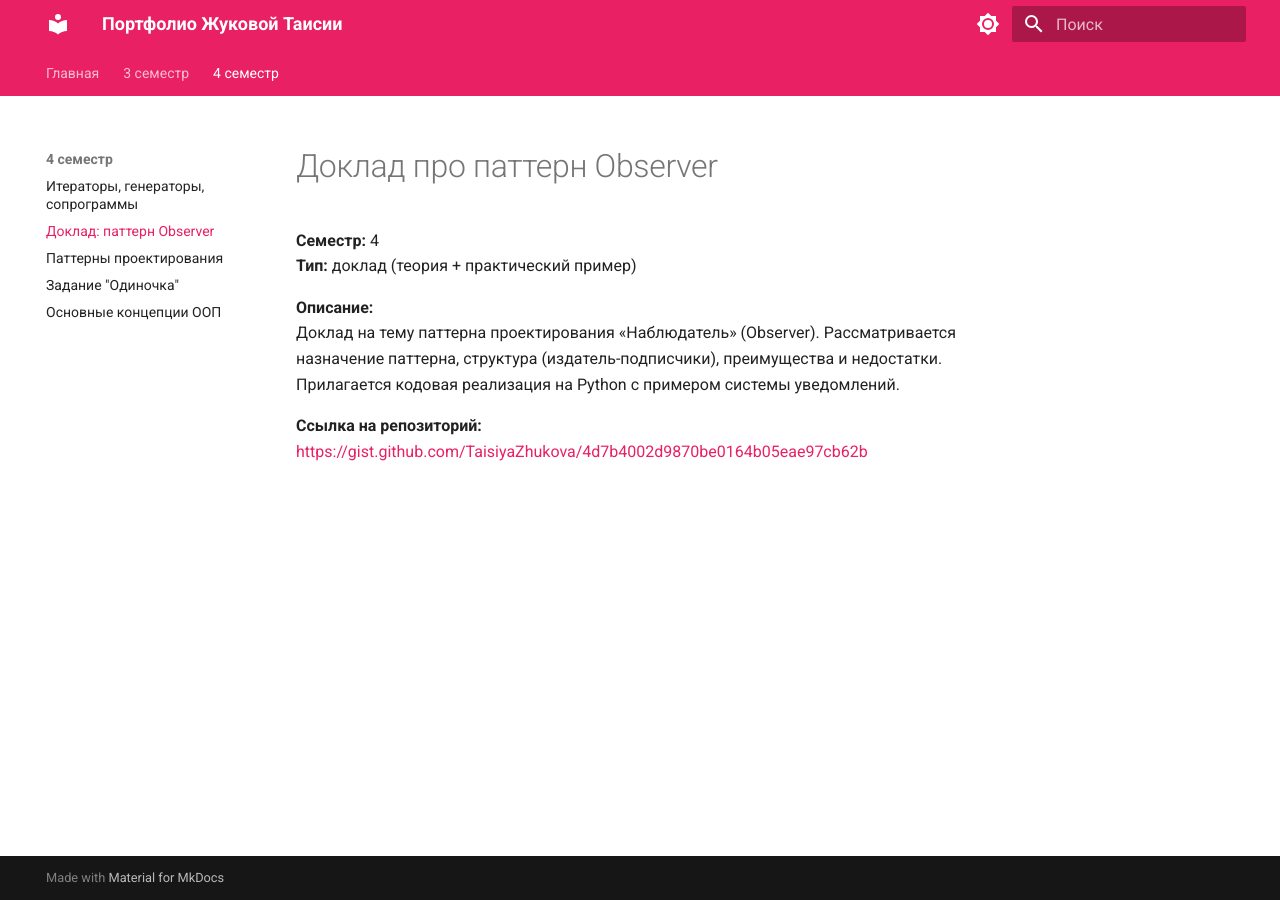
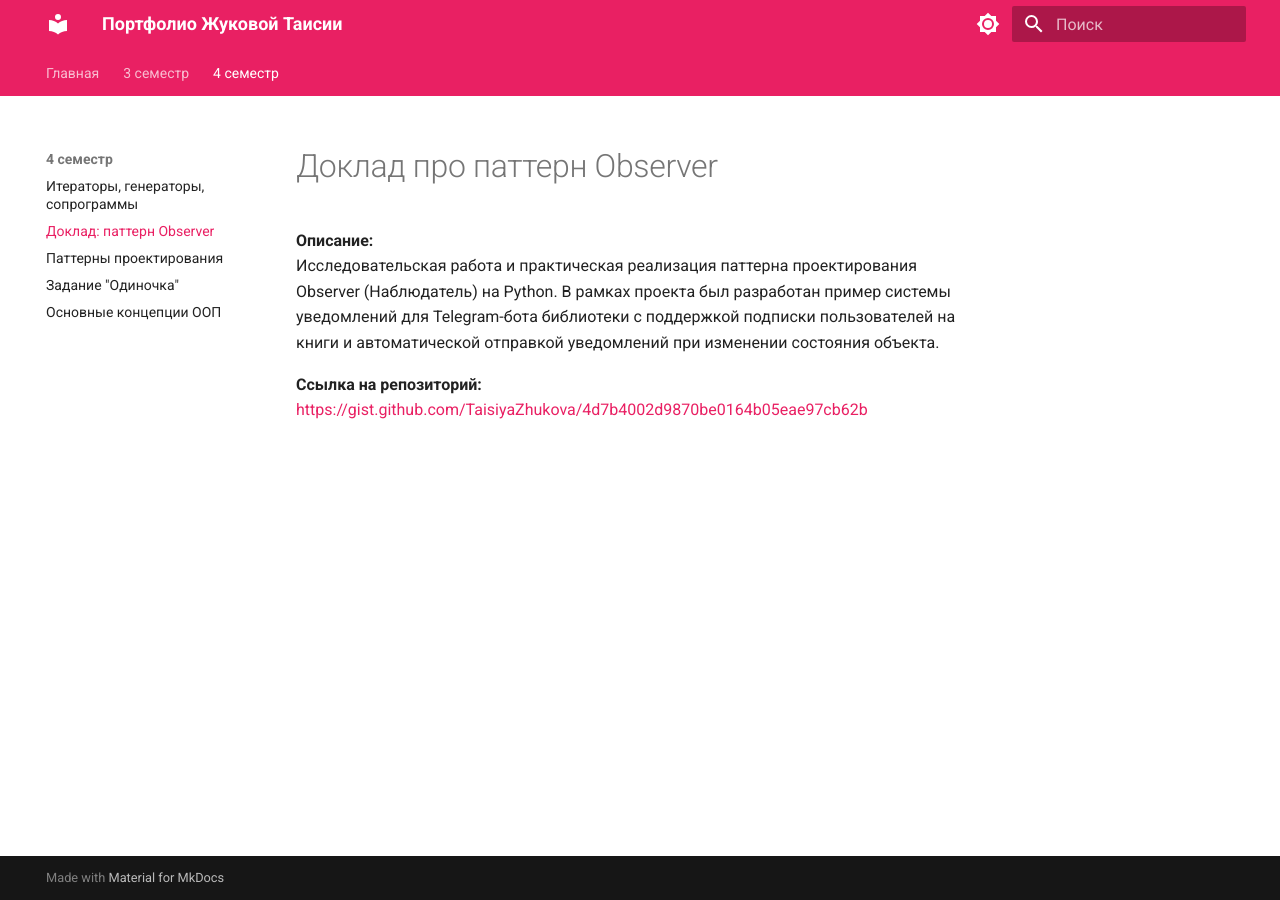
Before and after one commit to TaisiyaZhukova/portfolio-site, an MkDocs documentation site: the page built from docs/projects/observer_pattern_report.md, in a window 1280 px wide. Built offline with MkDocs 1.6.1 and Material for MkDocs 9.7.7, drawn with Linux system fonts in a browser that asks for light colours.

Commit message:
Update observer_pattern_report.md

```diff
--- a/docs/projects/observer_pattern_report.md
+++ b/docs/projects/observer_pattern_report.md
@@ -1,10 +1,7 @@
 # Доклад про паттерн Observer
 
-**Семестр:** 4
-**Тип:** доклад (теория + практический пример)
-
 **Описание:**
-Доклад на тему паттерна проектирования «Наблюдатель» (Observer). Рассматривается назначение паттерна, структура (издатель-подписчики), преимущества и недостатки. Прилагается кодовая реализация на Python с примером системы уведомлений.
+Исследовательская работа и практическая реализация паттерна проектирования Observer (Наблюдатель) на Python. В рамках проекта был разработан пример системы уведомлений для Telegram-бота библиотеки с поддержкой подписки пользователей на книги и автоматической отправкой уведомлений при изменении состояния объекта.
 
 **Ссылка на репозиторий:**
 [https://gist.github.com/TaisiyaZhukova/4d7b4002d9870be0164b05eae97cb62b](https://gist.github.com/TaisiyaZhukova/4d7b4002d9870be0164b05eae97cb62b)
```
